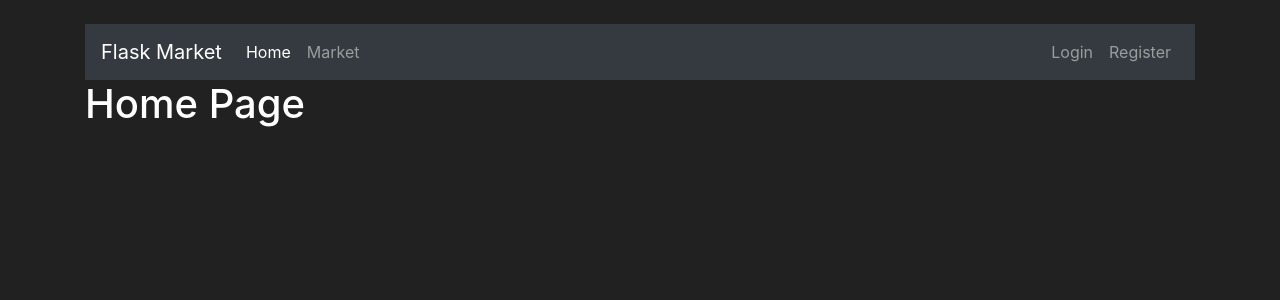
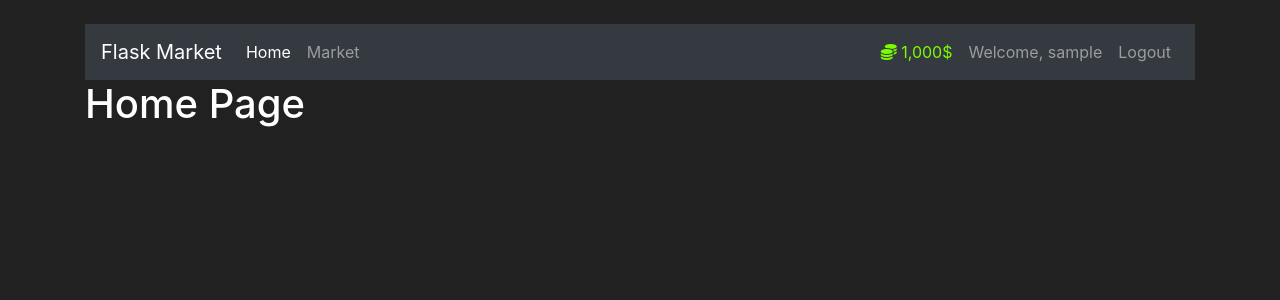
Before and after one commit to e1m7/sedov-test-flask, a Flask app: page / in a window 1280 px wide. Shown: the top 300 px of the page. Run offline with Flask 3, Linux system fonts and the light colour scheme; the visitor is signed in with stand-in values (Sample User, id 1); some libraries are stand-ins or nearby versions.

Commit message:
Add Dynamic 1000$

```diff
--- a/main.py
+++ b/main.py
@@ -31,6 +31,13 @@ class User(db.Model, UserMixin):
     password_hash = db.Column(db.String(length=60), nullable=False)
     budget = db.Column(db.Integer(), nullable=False, default=1000)
     items = db.relationship("Item", backref="owned_user", lazy=True)
+
+    @property
+    def prettier_budget(self):
+        if len(str(self.budget)) >= 4:
+            return f'{str(self.budget)[:-3]},{str(self.budget)[-3:]}$'
+        else:
+            return f'{self.budget}$'
 
     @property
     def password(self):
--- a/templates/base.html
+++ b/templates/base.html
@@ -4,15 +4,12 @@
       <meta charset="utf-8">
       <meta name="viewport" content="width=device-width, initial-scale=1, shrink-to-fit=no">
       <link rel="stylesheet" href="https://cdn.jsdelivr.net/npm/bootstrap@4.5.3/dist/css/bootstrap.min.css" integrity="sha384-TX8t27EcRE3e/ihU7zmQxVncDAy5uIKz4rEkgIXeMed4M0jlfIDPvg6uqKI2xXr2" crossorigin="anonymous">
-
       <title>
          {% block title %}
          {% endblock %}
       </title>
-
    </head>
    <body>
-
       <br>
       <div class="container">
          <nav class="navbar navbar-expand-md navbar-dark bg-dark">
@@ -29,6 +26,22 @@
                      <a class="nav-link" href="{{ url_for('market_page') }}">Market</a>
                   </li>
                </ul>
+               {% if current_user.is_authenticated %}
+               <ul class="navbar-nav">
+                  <li class="nav-item">
+                     <a class="nav-link" style="color: lawngreen; font-weigth: bold;">
+                     <i class="fas fa-coins"></i>
+                     {{ current_user.prettier_budget }}
+                     </a>
+                  </li>
+                  <li class="nav-item">
+                     <a class="nav-link">Welcome, {{ current_user.username }}</a>
+                  </li>
+                  <li class="nav-item">
+                     <a class="nav-link" href="#">Logout</a>
+                  </li>
+               </ul>
+               {% else %}
                <ul class="navbar-nav">
                   <li class="nav-item">
                      <a class="nav-link" href="{{ url_for('login_page') }}">Login</a>
@@ -37,10 +50,10 @@
                      <a class="nav-link" href="{{ url_for('register_page') }}">Register</a>
                   </li>
                </ul>
+               {% endif %}
             </div>
          </nav>
       </div>
-
       {% with messages = get_flashed_messages(with_categories=true) %}
       {% if messages %}
       {% for category, message in messages %}
@@ -53,15 +66,12 @@
       {% endfor %}
       {% endif %}
       {% endwith %}
-
       {% block content %}
       {% endblock %}
-
       <script src='https://kit.fontawesome.com/a076d05399.js'></script>
       <script src="https://code.jquery.com/jquery-3.5.1.slim.min.js" integrity="sha384-DfXdz2htPH0lsSSs5nCTpuj/zy4C+OGpamoFVy38MVBnE+IbbVYUew+OrCXaRkfj" crossorigin="anonymous"></script>
       <script src="https://cdn.jsdelivr.net/npm/popper.js@1.16.1/dist/umd/popper.min.js" integrity="sha384-9/reFTGAW83EW2RDu2S0VKaIzap3H66lZH81PoYlFhbGU+6BZp6G7niu735Sk7lN" crossorigin="anonymous"></script>
       <script src="https://stackpath.bootstrapcdn.com/bootstrap/4.5.2/js/bootstrap.min.js" integrity="sha384-B4gt1jrGC7Jh4AgTPSdUtOBvfO8shuf57BaghqFfPlYxofvL8/KUEfYiJOMMV+rV" crossorigin="anonymous"></script>
-
    </body>
    <style>
       body {
```
Lines whose indentation alone changed are shown as unchanged.
